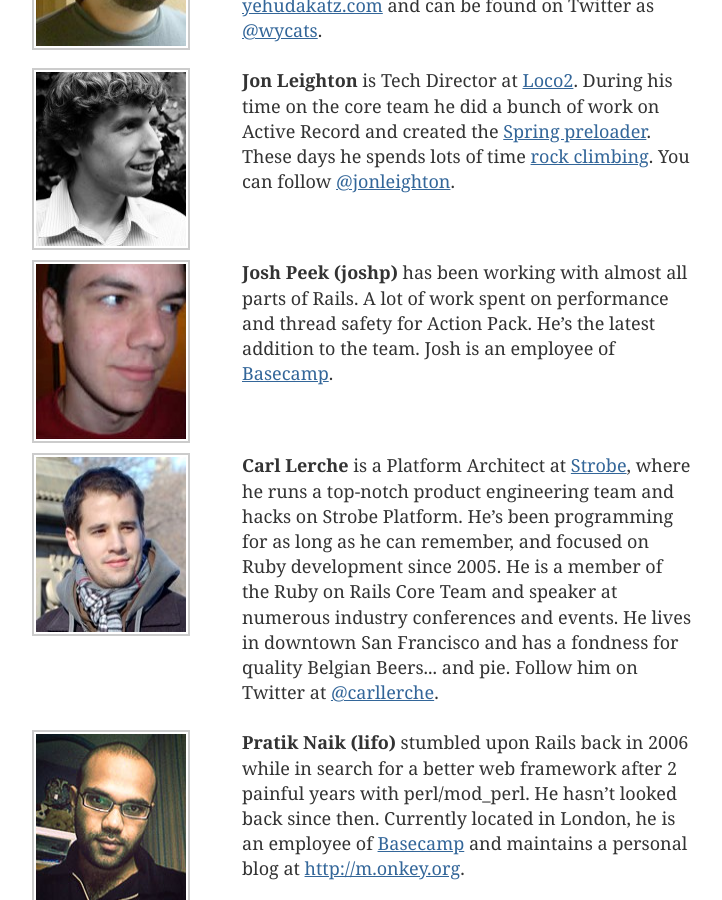
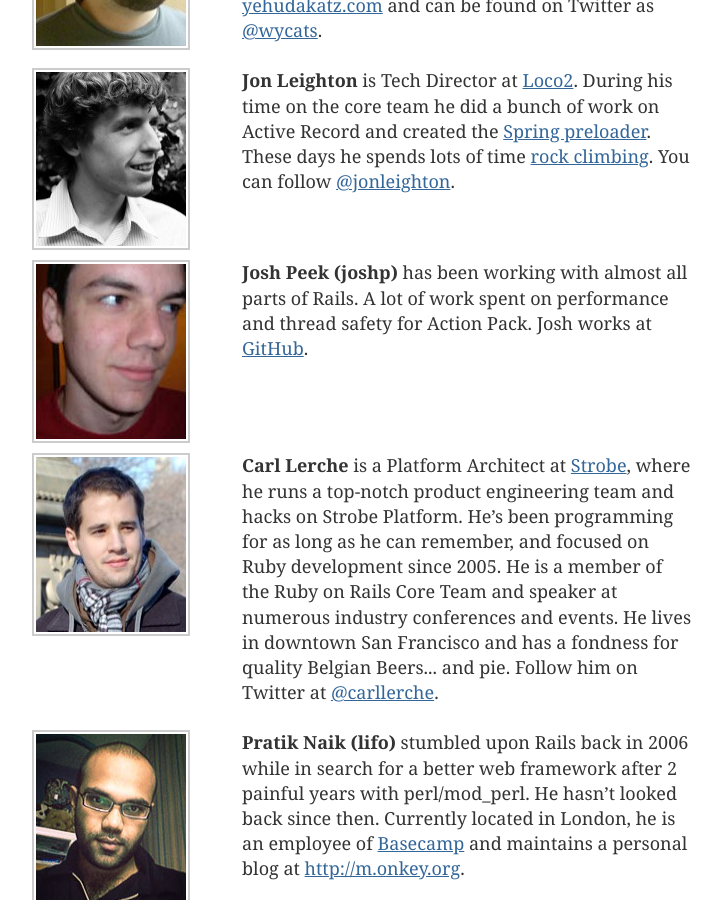
Before and after one commit to rails/homepage-2011, a Jekyll site: the page built from core/alumni/index.html, in a window 1280 px wide and 900 px high, scrolled down 356 px. Shown: the whole window, without its empty margins (298-1020 px from the left). Built offline with Jekyll 4.4.1, drawn with Linux system fonts in a browser that asks for light colours; nearby versions of some CDN libraries.

Commit message:
Change Josh Peek's employer to GitHub

```diff
--- a/core/alumni/index.html
+++ b/core/alumni/index.html
@@ -34,7 +34,7 @@ title: "Ruby on Rails: Core Alumni"
       <div class="section">
         <img src="/images/pages/core/pic1218916611.jpg" alt="Josh Peek's Photo"  width="150" height="175" class="biopic">
         <p>
-          <strong>Josh Peek (joshp)</strong> has been working with almost all parts of Rails. A lot of work spent on performance and thread safety for Action Pack. He’s the latest addition to the team. Josh is an employee of <a href="http://www.basecamp.com" title="Basecamp website">Basecamp</a>.
+          <strong>Josh Peek (joshp)</strong> has been working with almost all parts of Rails. A lot of work spent on performance and thread safety for Action Pack. Josh works at <a href="http://www.github.com" title="GitHub website">GitHub</a>.
         </p>
       </div>
       <div class="section">
```
